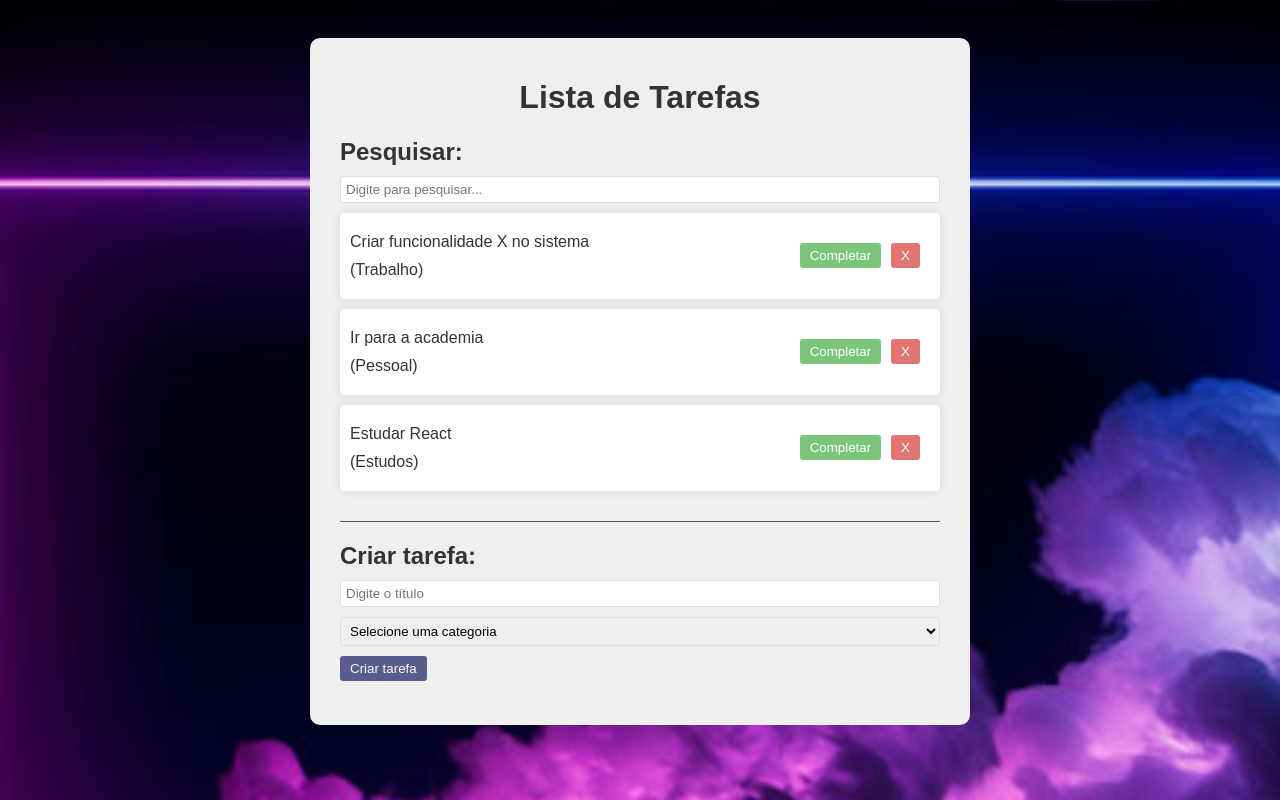
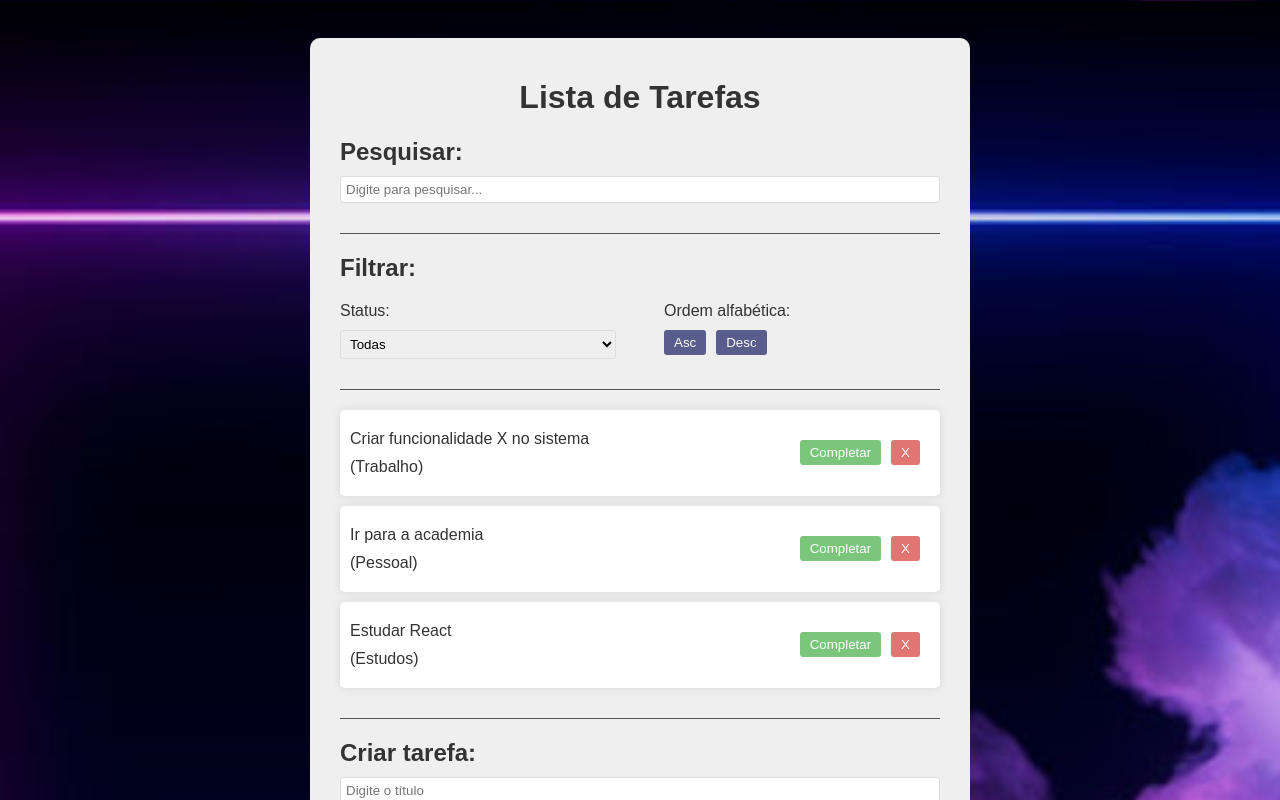
Before and after one commit to Cassiano-Junior/todo-react, a React (Vite) app: page / in a window 1280 px wide. Shown: the top 800 px of the page. Built offline with nearby package versions, Linux system fonts and the light colour scheme.

Commit message:
finish layout style

```diff
--- a/src/App.css
+++ b/src/App.css
@@ -84,3 +84,20 @@ input, select {
   justify-content: space-between;
   align-items: center;
 }
+
+.filter, .search {
+  border-bottom: 1px solid #555;
+  margin-bottom: 20px;
+  padding-bottom: 20px;
+
+}
+
+.filter-options {
+  display: flex;
+  justify-content: space-between;
+  gap: 3rem;
+}
+
+.filter-options div {
+  flex: 1 1 0;
+}
--- a/src/App.jsx
+++ b/src/App.jsx
@@ -3,6 +3,7 @@ import Todo from './components/Todo';
 import TodoForm from './components/TodoForm';
 import Search from './components/Search';
 import './App.css';
+import Filter from './components/Filter';
 
 function App() {
   const [todos, setTodos] = useState([
@@ -56,6 +57,7 @@ function App() {
     <div className='app'>
       <h1>Lista de Tarefas</h1>
       <Search search={search} setSearch={setSearch}/>
+      <Filter />
       <div className="todo-list">
         {todos.filter((todo) => todo.text.toLowerCase().includes(search.toLowerCase())).map((todo) => (
           <Todo key={todo.id} todo={todo} removeTodo={removeTodo} completeTodo={completeTodo}/>
--- /dev/null
+++ b/src/components/Filter.jsx
@@ -0,0 +1,24 @@
+const Filter = () => {
+  return (
+    <div className="filter">
+        <h2>Filtrar:</h2>
+        <div className="filter-options">
+             <div>
+                <p>Status:</p>
+                <select>
+                    <option value="All">Todas</option>
+                    <option value="Completed">Completas</option>
+                    <option value="Incompleted">Incompletas</option>
+                </select>
+             </div>
+             <div>
+                <p>Ordem alfabética:</p>
+                <button>Asc</button>
+                <button>Desc</button>
+             </div>
+        </div>
+    </div>
+  )
+}
+
+export default Filter
```
